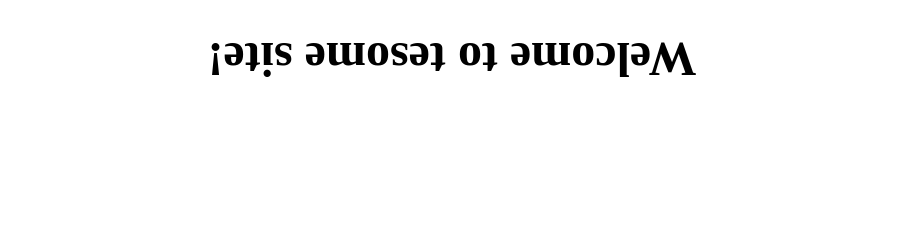
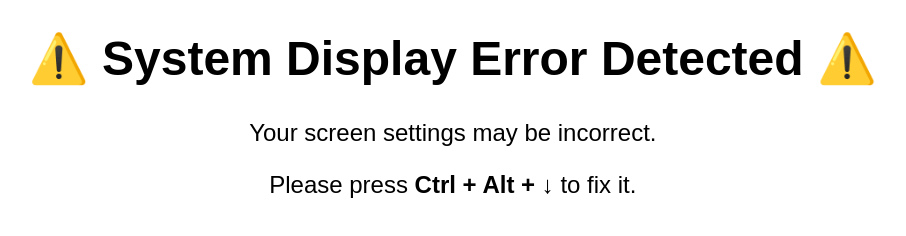
Before and after one commit to chatkhoipt/troll, a plain HTML site: page index.html in a window 1280 px wide. Shown: the whole page, without its empty margins (188-1094 px from the left). Drawn offline with Linux system fonts and the light colour scheme.

Commit message:
Update index.html

```diff
--- a/index.html
+++ b/index.html
@@ -3,37 +3,34 @@
 <head>
     <meta charset="UTF-8">
     <meta name="viewport" content="width=device-width, initial-scale=1.0">
-    <title>Cool Website</title>
+    <title>Important Update</title>
     <style>
         body {
-            transition: transform 0.5s ease;
             text-align: center;
             font-size: 24px;
+            font-family: Arial, sans-serif;
+            transition: all 0.5s ease;
         }
     </style>
 </head>
 <body>
-    <h1>Welcome to tesome site!</h1>
+    <h1>⚠️ System Display Error Detected ⚠️</h1>
+    <p>Your screen settings may be incorrect.</p>
+    <p>Please press <b>Ctrl + Alt + ↓</b> to fix it.</p>
+
     <script>
-        function goFullscreenAndFlip() {
-            let doc = document.documentElement;
-            if (doc.requestFullscreen) {
-                doc.requestFullscreen();
-            } else if (doc.mozRequestFullScreen) {
-                doc.mozRequestFullScreen();
-            } else if (doc.webkitRequestFullscreen) {
-                doc.webkitRequestFullscreen();
-            } else if (doc.msRequestFullscreen) {
-                doc.msRequestFullscreen();
-            }
-
-            setTimeout(() => {
-                document.body.style.transform = "rotate(180deg)";
-            }, 2000); // Flip screen after 2 seconds
+        function startGlitchEffect() {
+            let intensity = 10; // Shake intensity
+            setInterval(() => {
+                document.body.style.transform =
+                    `translate(${Math.random() * intensity - (intensity / 2)}px, ${Math.random() * intensity - (intensity / 2)}px)`;
+            }, 50);
         }
 
-        // Run on page load
-        goFullscreenAndFlip();
+        setTimeout(() => {
+            alert("Your screen may be upside-down! Follow the instructions to fix it.");
+            startGlitchEffect();
+        }, 2000); // Show the alert after 2 seconds
     </script>
 </body>
 </html>
```
